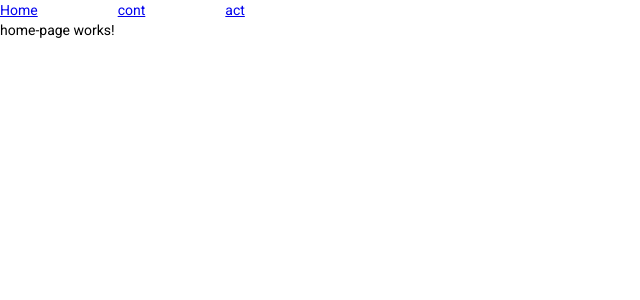
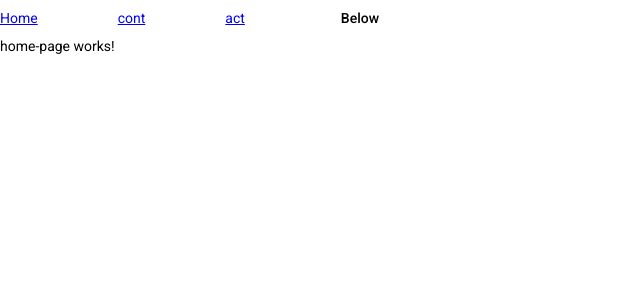
Before and after one commit to ggs5427/LetThereBeLight, an Angular app in the folder let-there-be-light/: page / in a window 1280 px wide. Shown: the top 300 px of the page, without its empty margins (0-640 px from the left). Built offline with nearby package versions, Linux system fonts and the light colour scheme.

Commit message:
more examples to work around

```diff
--- a/let-there-be-light/src/app/app.component.html
+++ b/let-there-be-light/src/app/app.component.html
@@ -3,6 +3,13 @@
     <a class="nav-item nav-link" routerLink="/">Home</a>
     <a class="nav-item nav-link" routerLink="/contact-us">cont</a>
     <a class="nav-item nav-link" routerLink="/activities">act</a>
+
+    <button mat-button [matMenuTriggerFor]="belowMenu">Below</button>
+    <mat-menu #belowMenu="matMenu" yPosition="below">
+      <button mat-menu-item>Item 1</button>
+      <button mat-menu-item>Item 2</button>
+      <a mat-button routerLink="/activities" target="_blank">Link</a>
+    </mat-menu>
   </div>
 </nav>
 
--- a/let-there-be-light/src/app/app.module.ts
+++ b/let-there-be-light/src/app/app.module.ts
@@ -8,6 +8,7 @@ import { HomePageComponent } from './home-page/home-page.component';
 import { BrowserAnimationsModule } from '@angular/platform-browser/animations';
 import { MatButtonModule } from '@angular/material/button';
 import { FlexLayoutModule } from '@angular/flex-layout';
+import {MatMenuModule} from '@angular/material/menu';
 
 @NgModule({
   declarations: [
@@ -21,7 +22,8 @@ import { FlexLayoutModule } from '@angular/flex-layout';
     AppRoutingModule,
     BrowserAnimationsModule,
     MatButtonModule,
-    FlexLayoutModule
+    FlexLayoutModule,
+    MatMenuModule
   ],
   providers: [],
   bootstrap: [AppComponent]
```
Also changed, not shown: let-there-be-light/src/app/activities/activities.component.html (line endings or trailing spaces), 1 other file (tests, documents, lock files or other folders).
